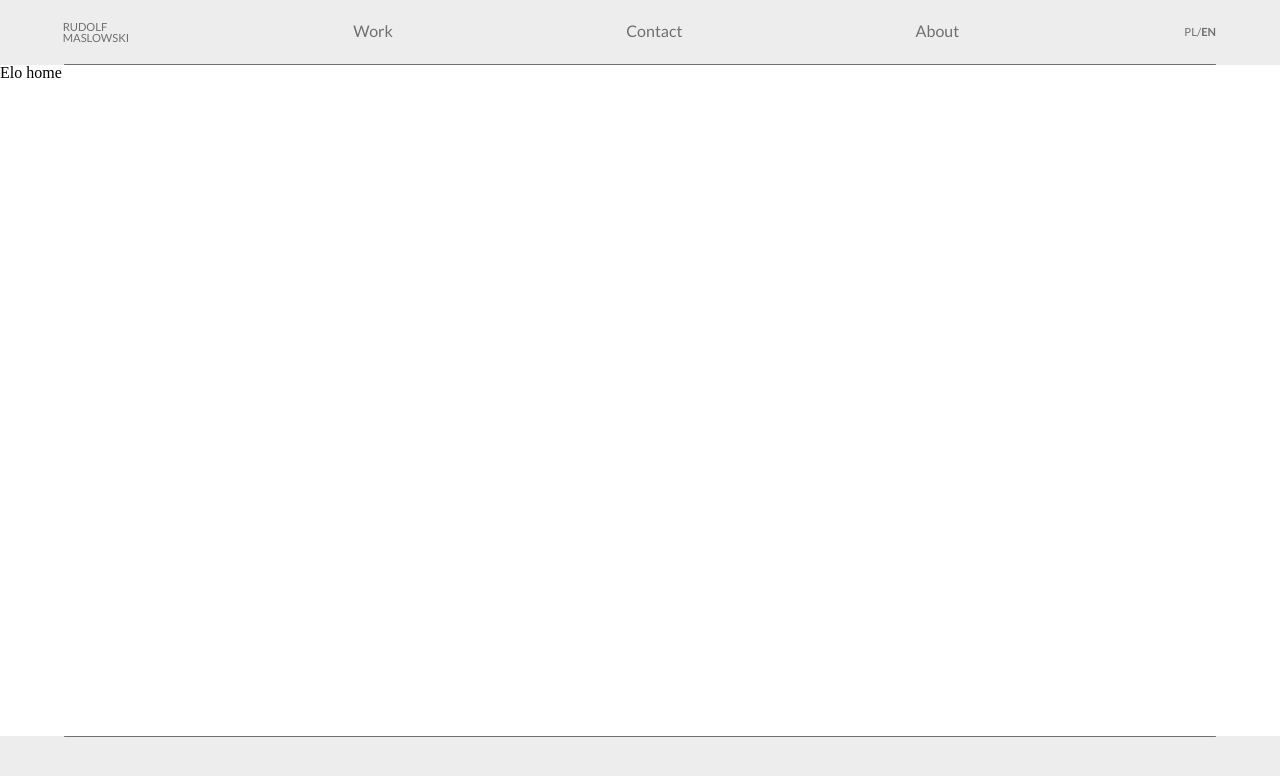
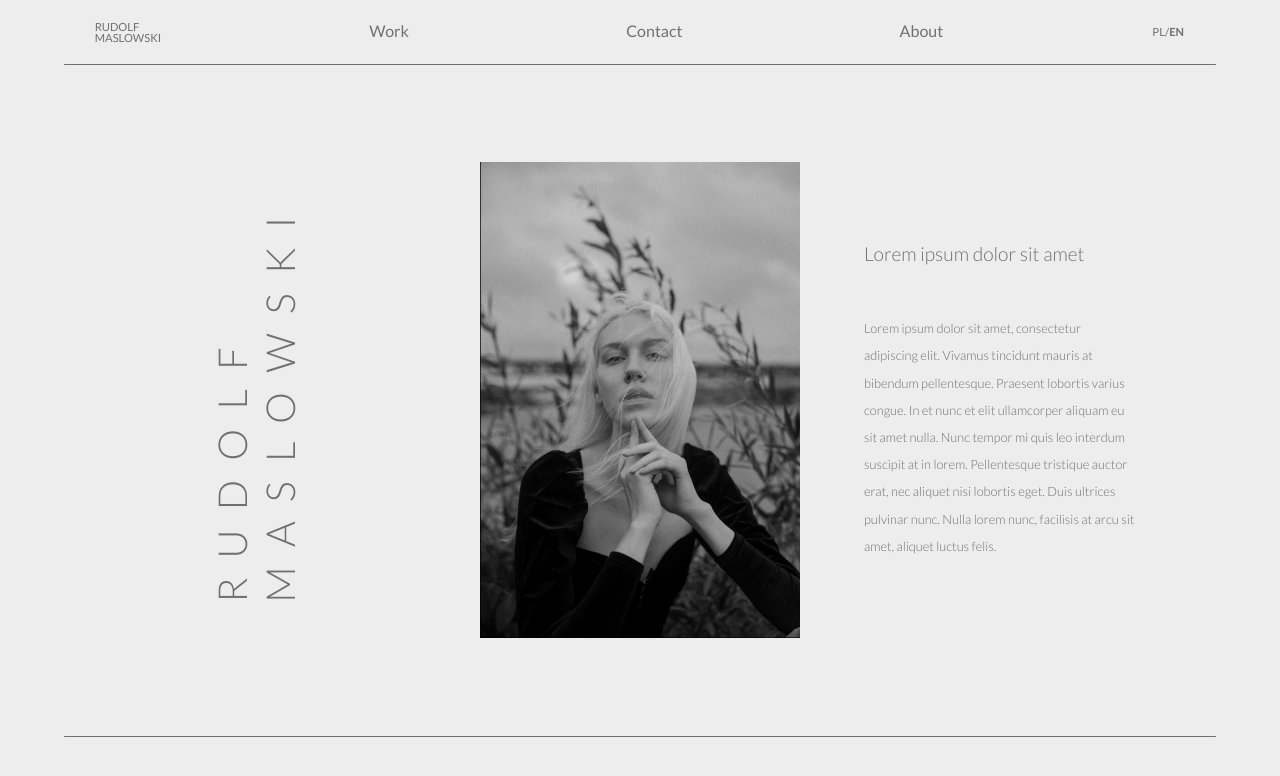
Before and after one commit to jakubmas/rudolf-portfolio-fe, a React (Create React App) app: page / in a window 1280 px wide. Shown: the top 776 px of the page. Built offline with nearby package versions, Linux system fonts and the light colour scheme.

Commit message:
landing page created, sideContentContainer wip

```diff
--- a/public/index.html
+++ b/public/index.html
@@ -27,7 +27,7 @@
     -->
     <title>Rudolf Maslowski</title>
   </head>
-  <body style='margin: 0'>
+  <body style='margin: 0; background-color:#ededed'>
     <noscript>You need to enable JavaScript to run this app.</noscript>
     <div id="root"></div>
     <!--
--- a/src/components/App.tsx
+++ b/src/components/App.tsx
@@ -2,25 +2,21 @@ import React from 'react'
 import { ThemeProvider } from '@material-ui/styles'
 import { BrowserRouter, Route, Switch } from 'react-router-dom'
 import theme from './ui/theme'
+import useMediaQuery from '@material-ui/core/useMediaQuery'
 
 import Header from './ui/Header'
 import Footer from './ui/Footer'
+import LandingPage from './LandingPage'
 
 function App() {
+  const matchesSmall = useMediaQuery(theme.breakpoints.down('sm'))
+
   return (
     <ThemeProvider theme={theme}>
       <BrowserRouter>
         <Header />
         <Switch>
-          <Route
-            exact
-            path="/"
-            component={() => (
-              <div style={{ minHeight: 'calc(100vh - 64px - 64px)' }}>
-                Elo home
-              </div>
-            )}
-          />
+          <Route exact path="/" render={() => <LandingPage />} />
           <Route
             exact
             path="/work"
@@ -49,7 +45,7 @@ function App() {
             )}
           />
         </Switch>
-        <Footer />
+        {!matchesSmall && <Footer />}
       </BrowserRouter>
     </ThemeProvider>
   )
--- /dev/null
+++ b/src/components/LandingPage.tsx
@@ -0,0 +1,93 @@
+import React from 'react'
+import { makeStyles } from '@material-ui/styles'
+import { useTheme } from '@material-ui/core/styles'
+import { Typography } from '@material-ui/core'
+import { Theme } from '@material-ui/core/styles/createMuiTheme'
+import Grid from '@material-ui/core/Grid'
+import useMediaQuery from '@material-ui/core/useMediaQuery'
+
+import SideContentContainer from './ui/SideContentContainer'
+
+import landingPagePhoto from '../assets/photos/LandingPage-photo.png'
+
+const useStyles = makeStyles((theme: Theme) => ({
+  container: {
+    minHeight: 'calc(100vh - 64px - 64px)',
+    padding: '0 5%',
+    [theme.breakpoints.down('md')]: {
+      display: 'flex',
+      alignItems: 'center',
+      justifyContent: 'center'
+    }
+  },
+  rotatedLogo: {
+    fontSize: '2.5rem',
+    transform: 'rotate(-90deg)',
+    height: 'fit-content',
+    letterSpacing: '1.2rem'
+  },
+  mediumLogo: {
+    fontSize: '4.5rem',
+    [theme.breakpoints.down('sm')]: {
+      fontSize: '2.2rem'
+    }
+  },
+  centerContentContainer: {
+    display: 'flex',
+    alignItems: 'center',
+    justifyContent: 'center',
+    width: '80%',
+    padding: '2rem 2rem'
+  },
+  photoContainer: {
+    width: '100%'
+  }
+}))
+
+export default function LandingPage() {
+  const classes = useStyles()
+  const theme = useTheme()
+  const matchesMedium = useMediaQuery(theme.breakpoints.down('md'))
+
+  return (
+    <Grid
+      container
+      direction={matchesMedium ? 'column' : 'row'}
+      className={classes.container}
+    >
+      <Grid
+        item
+        md={matchesMedium ? 12 : 4}
+        className={classes.centerContentContainer}
+      >
+        <Typography
+          variant="h2"
+          component="h2"
+          className={matchesMedium ? classes.mediumLogo : classes.rotatedLogo}
+        >
+          RUDOLF
+          <br />
+          MASLOWSKI
+        </Typography>
+      </Grid>
+      <Grid
+        item
+        md={matchesMedium ? 12 : 4}
+        className={classes.centerContentContainer}
+      >
+        <img
+          className={classes.photoContainer}
+          src={landingPagePhoto}
+          alt="Landing Page photography"
+        />
+      </Grid>
+      <Grid
+        item
+        md={matchesMedium ? 12 : 4}
+        className={classes.centerContentContainer}
+      >
+        <SideContentContainer />
+      </Grid>
+    </Grid>
+  )
+}
--- a/src/components/ui/Header.tsx
+++ b/src/components/ui/Header.tsx
@@ -47,6 +47,7 @@ const useStyles = makeStyles((theme: Theme) => {
       lineHeight: '1'
     },
     logoContainer: {
+      marginLeft: '2rem',
       padding: 0,
       '&:hover': {
         backgroundColor: 'transparent'
@@ -58,6 +59,7 @@ const useStyles = makeStyles((theme: Theme) => {
       minWidth: 10
     },
     languageToggler: {
+      marginRight: '2rem',
       fontSize: '0.7rem'
     },
     bottomLine: {
--- /dev/null
+++ b/src/components/ui/SideContentContainer.tsx
@@ -0,0 +1,122 @@
+import React from 'react'
+import Grid from '@material-ui/core/Grid'
+import { makeStyles } from '@material-ui/styles'
+import { Theme } from '@material-ui/core/styles/createMuiTheme'
+import { Typography } from '@material-ui/core'
+
+const useStyles = makeStyles((theme: Theme) => {
+  return {
+    container: {
+      overflow: 'scroll',
+      maxHeight: '70vh'
+    },
+    title: {
+      fontSize: '1.2rem',
+      lineHeight: '1.7rem',
+      fontWeight: 100,
+      marginBottom: '3rem',
+      width: '100%',
+      [theme.breakpoints.down('md')]: {
+        fontSize: '2rem'
+      },
+      [theme.breakpoints.down('sm')]: {
+        fontSize: '1.7rem',
+        textAlign: 'center'
+      }
+    },
+    textRegular: {
+      fontSize: '0.8rem',
+      lineHeight: '1.7rem',
+      fontWeight: 100,
+      marginRight: '3rem',
+      width: '100%',
+      [theme.breakpoints.down('md')]: {
+        margin: 0
+      }
+    }
+  }
+})
+
+// [
+//   {
+//     type: 'title',
+//     text: 'asdhahdoiaho'
+//   },
+//   {
+//     type: 'paragraph',
+//     text: 'loremIpsum'
+//   },
+//   {
+//     type: 'credentials',
+//     items: [
+//       {
+//         icon: 'instagram',
+//         text: 'ktos',
+//         url: 'http://blablablabla.pl'
+//       },
+//       {
+//         icon: 'instagram',
+//         text: 'ktos',
+//         url: 'http://blablablabla.pl'
+//       },
+//       {
+//         icon: 'instagram',
+//         text: 'ktos',
+//         url: 'http://blablablabla.pl'
+//       },
+//     ]
+//   }
+// ]
+
+export default function SideContentContainer() {
+  const classes = useStyles()
+
+  return (
+    <Grid
+      container
+      justify="center"
+      alignItems="center"
+      className={classes.container}
+    >
+      <Typography component="h2" className={classes.title}>
+        Lorem ipsum dolor sit amet
+      </Typography>
+      <Typography component="p" className={classes.textRegular}>
+        Lorem ipsum dolor sit amet, consectetur adipiscing elit. Vivamus
+        tincidunt mauris at bibendum pellentesque. Praesent lobortis varius
+        congue. In et nunc et elit ullamcorper aliquam eu sit amet nulla. Nunc
+        tempor mi quis leo interdum suscipit at in lorem. Pellentesque tristique
+        auctor erat, nec aliquet nisi lobortis eget. Duis ultrices pulvinar
+        nunc. Nulla lorem nunc, facilisis at arcu sit amet, aliquet luctus
+        felis.
+      </Typography>
+      {/* <Typography component="p" className={classes.textRegular}>
+        Lorem ipsum dolor sit amet, consectetur adipiscing elit. Vivamus
+        tincidunt mauris at bibendum pellentesque. Praesent lobortis varius
+        congue. In et nunc et elit ullamcorper aliquam eu sit amet nulla. Nunc
+        tempor mi quis leo interdum suscipit at in lorem. Pellentesque tristique
+        auctor erat, nec aliquet nisi lobortis eget. Duis ultrices pulvinar
+        nunc. Nulla lorem nunc, facilisis at arcu sit amet, aliquet luctus
+        felis.
+      </Typography>
+      <Typography component="p" className={classes.textRegular}>
+        Lorem ipsum dolor sit amet, consectetur adipiscing elit. Vivamus
+        tincidunt mauris at bibendum pellentesque. Praesent lobortis varius
+        congue. In et nunc et elit ullamcorper aliquam eu sit amet nulla. Nunc
+        tempor mi quis leo interdum suscipit at in lorem. Pellentesque tristique
+        auctor erat, nec aliquet nisi lobortis eget. Duis ultrices pulvinar
+        nunc. Nulla lorem nunc, facilisis at arcu sit amet, aliquet luctus
+        felis.
+      </Typography>
+      <Typography component="p" className={classes.textRegular}>
+        Lorem ipsum dolor sit amet, consectetur adipiscing elit. Vivamus
+        tincidunt mauris at bibendum pellentesque. Praesent lobortis varius
+        congue. In et nunc et elit ullamcorper aliquam eu sit amet nulla. Nunc
+        tempor mi quis leo interdum suscipit at in lorem. Pellentesque tristique
+        auctor erat, nec aliquet nisi lobortis eget. Duis ultrices pulvinar
+        nunc. Nulla lorem nunc, facilisis at arcu sit amet, aliquet luctus
+        felis.
+      </Typography> */}
+    </Grid>
+  )
+}
```
Also changed, not shown: src/assets/photos/LandingPage-photo.png (added), 1 other file (tests, documents, lock files or other folders).
